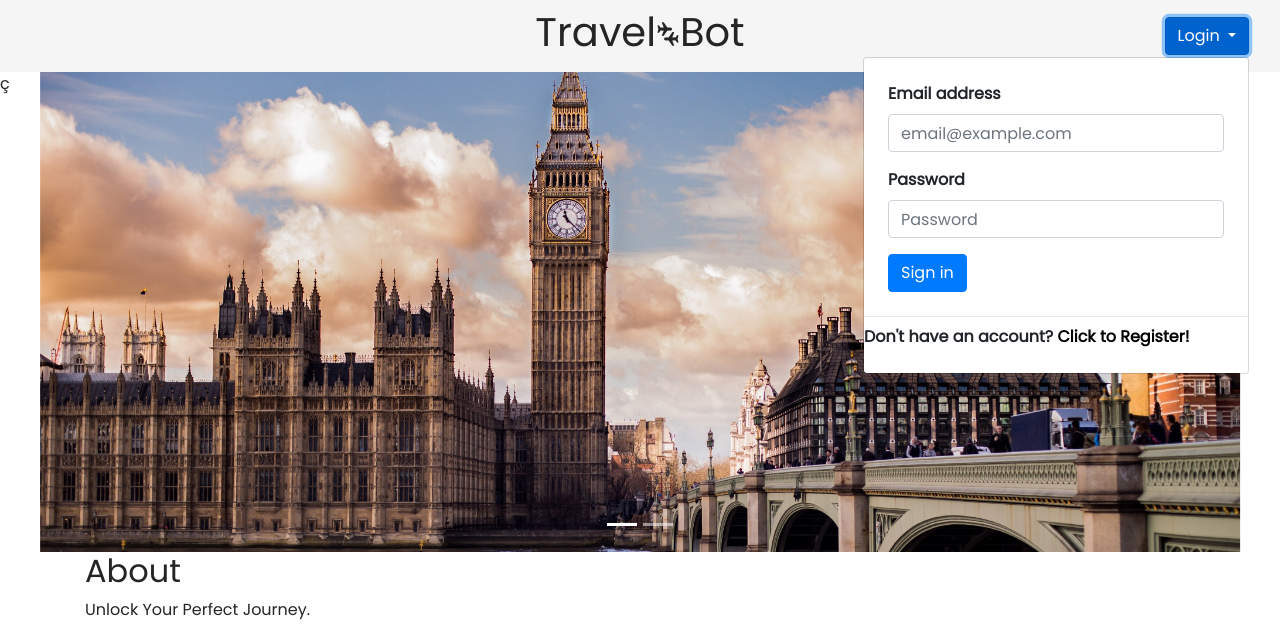
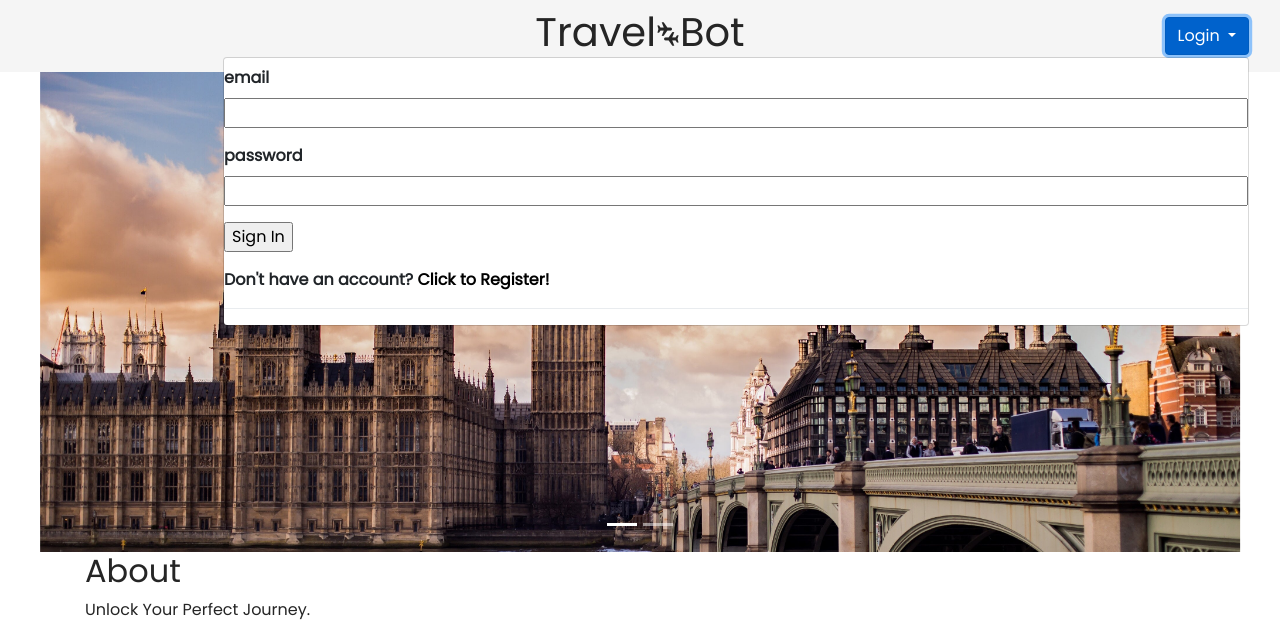
Before and after one commit to livM07/Chat-Application-Project, a Flask app: page /home in a window 1280 px wide, after a click on "Login". Shown: the top 625 px of the page. Run offline with Flask 3, Linux system fonts and the light colour scheme; some libraries are stand-ins or nearby versions.

Commit message:
login form added to homepage
taken off base template

```diff
--- a/app/routes.py
+++ b/app/routes.py
@@ -5,7 +5,6 @@ from flask_login import current_user, login_user, logout_user, login_required
 from app.models import user
 import json
 
-# CHANGED STATIC FOLDER -> TEMPLATES FOR TESTING. ADD STATIC BACK LATER.
 @app.route('/')
 def base():
     return render_template("base.html", title="base")
--- a/app/templates/base.html
+++ b/app/templates/base.html
@@ -32,26 +32,6 @@
         <div class="col-4"></div>
         <h1 class="col-4 text-center">Travel<span class="material-symbols-outlined">connecting_airports</span>Bot</h1>
         <div class="col-4 text-right">
-            <div class="dropdown">
-                <a class="btn btn-primary dropdown-toggle" href="#" role="button" id="loginDropdown" data-toggle="dropdown" aria-haspopup="true" aria-expanded="false">
-                    Login
-                </a>
-                <div class="dropdown-menu dropdown-menu-right" aria-labelledby="loginDropdown">
-                    <form class="px-4 py-3">
-                        <div class="form-group">
-                            <label for="email">Email address</label>
-                            <input type="email" class="form-control" id="email" placeholder="email@example.com">
-                        </div>
-                        <div class="form-group">
-                            <label for="password">Password</label>
-                            <input type="password" class="form-control" id="password" placeholder="Password">
-                        </div>
-                        <button type="submit" class="btn btn-primary">Sign in</button>
-                    </form>
-                    <div class="dropdown-divider"></div>
-                    <p>Don't have an account? <a href="{{ url_for('login') }}">Click to Register!</a></p>
-                </div>
-            </div>
         </div>
     </nav>
 
--- a/app/templates/home-page.html
+++ b/app/templates/home-page.html
@@ -1,6 +1,60 @@
-{% extends 'base.html' %}
-{% block content %}
+<!DOCTYPE html>
+<html lang="en">
+<head>
+    <meta charset="UTF-8">
+    <meta http-equiv="X-UA-Compatible" content="IE=edge">
+    <meta name="viewport" content="width=device-width, initial-scale=1.0">
+    <!-- BOOTSTRAP + GOOGLE FONTS + ICONS -->
+    <link rel="stylesheet" href="https://maxcdn.bootstrapcdn.com/bootstrap/4.5.2/css/bootstrap.min.css">
+    <link rel="preconnect" href="https://fonts.googleapis.com">
+    <link rel="preconnect" href="https://fonts.gstatic.com" crossorigin>
+    <link href="https://fonts.googleapis.com/css2?family=Poppins&display=swap" rel="stylesheet">
+    <link rel="stylesheet" href="https://fonts.googleapis.com/css2?family=Material+Symbols+Outlined:opsz,wght,FILL,GRAD@20..48,100..700,0..1,-50..200" />
+    <!-- Own Styling-->
+    <link rel="stylesheet" href="static/css/style.css">
+    <!-- Bootstrap + jQuery JavaScript -->
+    <script src="https://cdnjs.cloudflare.com/ajax/libs/jquery/3.6.0/jquery.min.js"></script>
+    <script src="https://cdnjs.cloudflare.com/ajax/libs/twitter-bootstrap/4.5.3/js/bootstrap.min.js"></script>
+    <!-- Own Script-->
+    <script>
+        $(document).ready(function() {
+            $('#imageCarousel').carousel({
+                interval: 3000
+            });
+        });
+    </script>
+    <title>Home</title>
+    </head>
 
+    <body>
+        <!-- NAVBAR + LOGIN DROP DOWN-->
+        <nav class="navbar navbar-expand-lg" id="navbar">
+            <div class="col-4"></div>
+            <h1 class="col-4 text-center">Travel<span class="material-symbols-outlined">connecting_airports</span>Bot</h1>
+            <div class="col-4 text-right">
+                <div class="dropdown">
+                    <a class="btn btn-primary dropdown-toggle" href="#" role="button" id="loginDropdown" data-toggle="dropdown" aria-haspopup="true" aria-expanded="false">
+                        Login
+                    </a>
+                    <div class="dropdown-menu dropdown-menu-right" aria-labelledby="loginDropdown">
+                            <form action="" method="post" novalidate>
+                                {{ form.hidden_tag() }}
+                                <p>
+                                    {{ form.email.label }}<br>
+                                    {{ form.email(size=70) }}
+                                </p>
+                                <p>
+                                    {{ form.password.label }}<br>
+                                    {{ form.password(size=70) }}
+                                </p>
+                                <p>{{ form.submit() }}</p>
+                            </form>
+                        <p>Don't have an account? <a href="{{ url_for('create') }}">Click to Register!</a></p>
+                        <div class="dropdown-divider"></div>
+                    </div>
+                </div>
+            </div>
+        </nav>
         <!-- CAROUSEL -->
         <div id="imageCarousel" class="carousel slide" data-ride="carousel">
             <ul class="carousel-indicators">
@@ -12,7 +66,7 @@
                     <div class="carousel-item-container">
                         <img src="/static/images/paris.jpg" alt="Paris" class="img-fluid">
                     </div>
-            </div>ç
+                </div>
                 <div class="carousel-item">
                     <div class="carousel-item-container">
                         <img src="/static/images/london.jpg" alt="London" class="img-fluid">
@@ -30,5 +84,5 @@
                 </div>
             </div>
         </div>
-
-{% endblock %}
+    </body>
+</html>
```
Also changed, not shown: app.db. Lines whose indentation alone changed are shown as unchanged.
